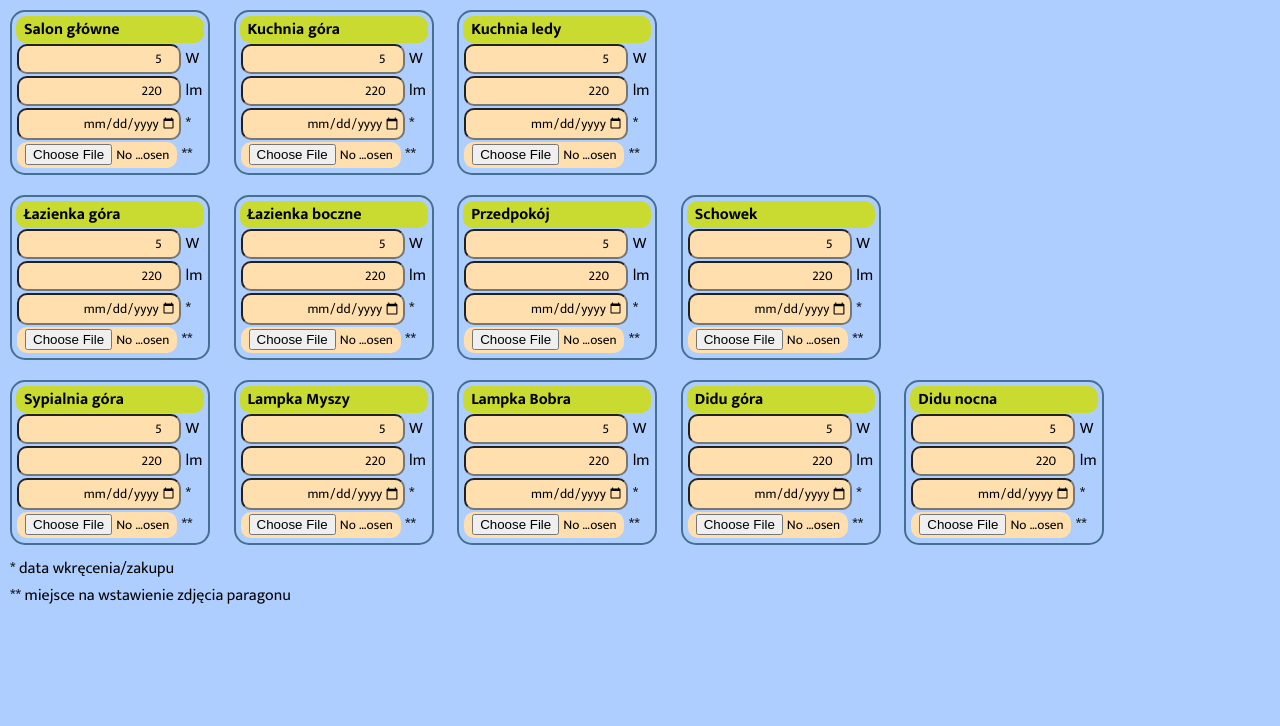
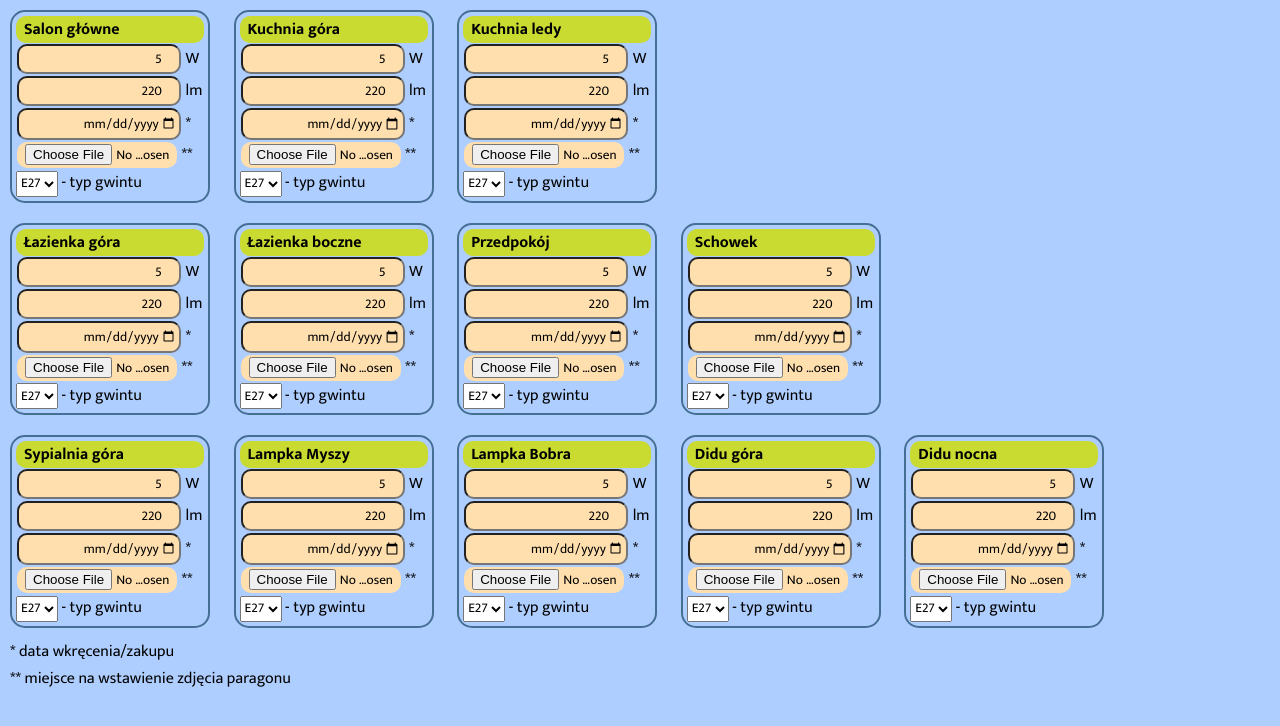
Before and after one commit to LechCieslak/Light_points, a plain HTML site: page index.html in a window 1280 px wide. Drawn offline with Linux system fonts and the light colour scheme.

Commit message:
drop-down list

```diff
--- a/index.html
+++ b/index.html
@@ -19,6 +19,13 @@
             <li><input type="number" value="220"> lm</li>
             <li><input type="date" value=""> *</li>
             <li><input type="file"> **</li>
+            <li>
+                <select>
+                    <option>E27</option>
+                    <option>E14</option>
+                </select>
+                 - typ gwintu
+            </li>
         </ul>
     </div>
 
@@ -29,6 +36,13 @@
             <li><input type="number" value="220"> lm</li>
             <li><input type="date" value=""> *</li>
             <li><input type="file"> **</li>
+            <li>
+                <select>
+                    <option>E27</option>
+                    <option>E14</option>
+                </select>
+                 - typ gwintu
+            </li>
         </ul>
     </div>
 
@@ -39,6 +53,13 @@
             <li><input type="number" value="220"> lm</li>
             <li><input type="date" value=""> *</li>
             <li><input type="file"> **</li>
+            <li>
+                <select>
+                    <option>E27</option>
+                    <option>E14</option>
+                </select>
+                 - typ gwintu
+            </li>
         </ul>
     </div>
 
@@ -52,6 +73,13 @@
             <li><input type="number" value="220"> lm</li>
             <li><input type="date" value=""> *</li>
             <li><input type="file"> **</li>
+            <li>
+                <select>
+                    <option>E27</option>
+                    <option>E14</option>
+                </select>
+                 - typ gwintu
+            </li>
         </ul>
     </div>
 
@@ -62,6 +90,13 @@
             <li><input type="number" value="220"> lm</li>
             <li><input type="date" value=""> *</li>
             <li><input type="file"> **</li>
+            <li>
+                <select>
+                    <option>E27</option>
+                    <option>E14</option>
+                </select>
+                 - typ gwintu
+            </li>
         </ul>
     </div>
 
@@ -72,6 +107,13 @@
             <li><input type="number" value="220"> lm</li>
             <li><input type="date" value=""> *</li>
             <li><input type="file"> **</li>
+            <li>
+                <select>
+                    <option>E27</option>
+                    <option>E14</option>
+                </select>
+                 - typ gwintu
+            </li>
         </ul>
     </div>
 
@@ -82,6 +124,13 @@
             <li><input type="number" value="220"> lm</li>
             <li><input type="date" value=""> *</li>
             <li><input type="file"> **</li>
+            <li>
+                <select>
+                    <option>E27</option>
+                    <option>E14</option>
+                </select>
+                 - typ gwintu
+            </li>
         </ul>
     </div>
 
@@ -95,6 +144,13 @@
             <li><input type="number" value="220"> lm</li>
             <li><input type="date" value=""> *</li>
             <li><input type="file"> **</li>
+            <li>
+                <select>
+                    <option>E27</option>
+                    <option>E14</option>
+                </select>
+                 - typ gwintu
+            </li>
         </ul>
     </div>
 
@@ -105,6 +161,13 @@
             <li><input type="number" value="220"> lm</li>
             <li><input type="date" value=""> *</li>
             <li><input type="file"> **</li>
+            <li>
+                <select>
+                    <option>E27</option>
+                    <option>E14</option>
+                </select>
+                 - typ gwintu
+            </li>
         </ul>
     </div>
 
@@ -115,6 +178,13 @@
             <li><input type="number" value="220"> lm</li>
             <li><input type="date" value=""> *</li>
             <li><input type="file"> **</li>
+            <li>
+                <select>
+                    <option>E27</option>
+                    <option>E14</option>
+                </select>
+                 - typ gwintu
+            </li>
         </ul>
     </div>
 
@@ -125,6 +195,13 @@
             <li><input type="number" value="220"> lm</li>
             <li><input type="date" value=""> *</li>
             <li><input type="file"> **</li>
+            <li>
+                <select>
+                    <option>E27</option>
+                    <option>E14</option>
+                </select>
+                 - typ gwintu
+            </li>
         </ul>
     </div>
 
@@ -135,6 +212,13 @@
             <li><input type="number" value="220"> lm</li>
             <li><input type="date" value=""> *</li>
             <li><input type="file"> **</li>
+            <li>
+                <select>
+                    <option>E27</option>
+                    <option>E14</option>
+                </select>
+                 - typ gwintu
+            </li>
         </ul>
     </div>
 
```
